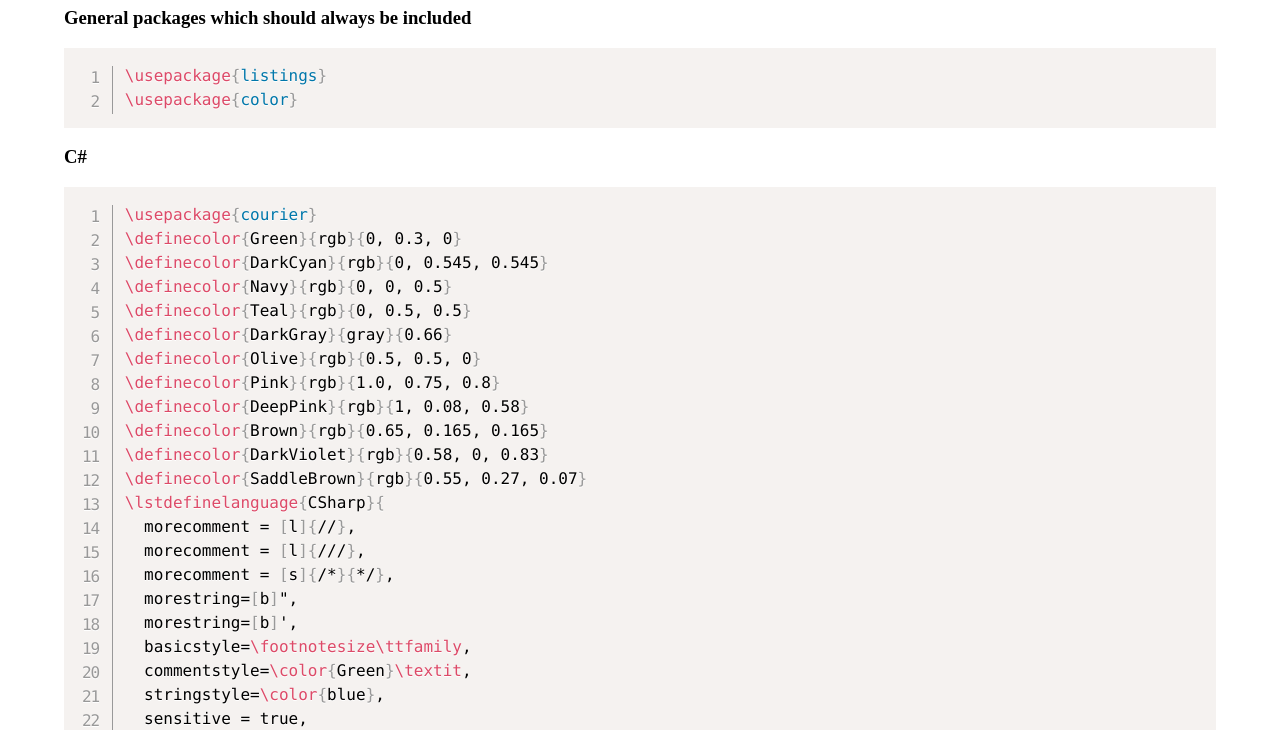
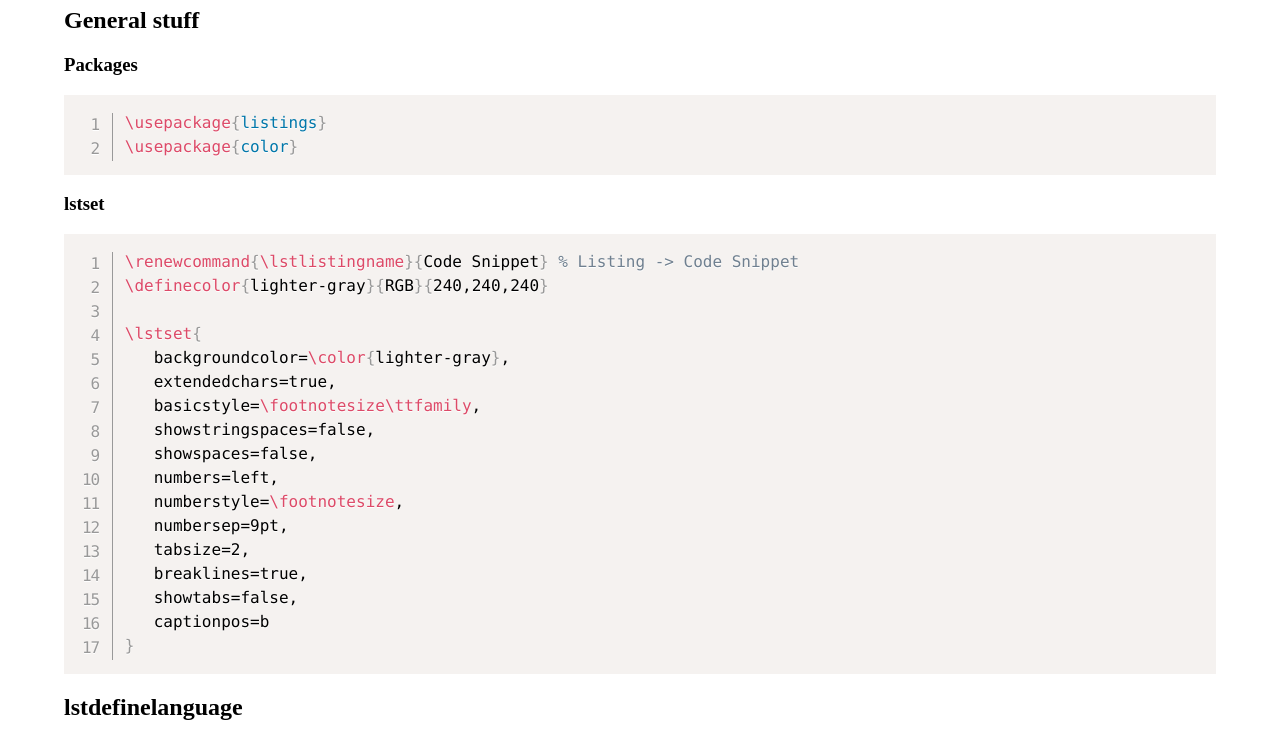
Before and after one commit to humleflue/skaalum-tech, a website: page public/latex/lstdefinelanguage/index.html in a window 1280 px wide. Shown: the part 73-803 px from the top of the page. Drawn offline with Linux system fonts and the light colour scheme.

Commit message:
language

```diff
--- a/public/latex/lstdefinelanguage/index.html
+++ b/public/latex/lstdefinelanguage/index.html
@@ -10,10 +10,34 @@
         <script src="/static/js/code/prism.js"></script>
 	</head>
 	<body class="line-numbers">
-<h1>Here's some lstdefinelanguage for your LaTeX preamble</h1>
-<h3>General packages which should always be included</h3>
+<h1>LaTeX code for code-snippet support for your LaTeX preamble</h1>
+
+<h2>General stuff</h2>
+
+<h3>Packages</h3>
 <pre><code class="language-latex">\usepackage{listings}
 \usepackage{color}</code></pre>
+
+<h3>lstset</h3>
+<pre><code class="language-latex">\renewcommand{\lstlistingname}{Code Snippet} % Listing -> Code Snippet
+\definecolor{lighter-gray}{RGB}{240,240,240}
+
+\lstset{
+   backgroundcolor=\color{lighter-gray},
+   extendedchars=true,
+   basicstyle=\footnotesize\ttfamily,
+   showstringspaces=false,
+   showspaces=false,
+   numbers=left,
+   numberstyle=\footnotesize,
+   numbersep=9pt,
+   tabsize=2,
+   breaklines=true,
+   showtabs=false,
+   captionpos=b
+}</code></pre>
+
+<h2>lstdefinelanguage</h2>
 
 <h3>C#</h3>
 <pre><code class="language-latex">\usepackage{courier}
```
